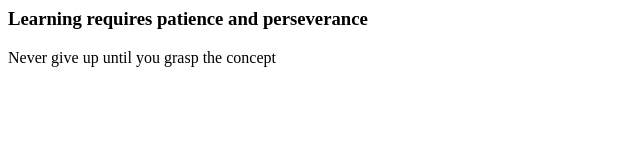
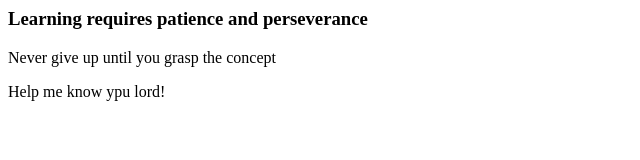
Before and after one commit to Ngozi-Ihemelandu/hello-world, a plain HTML site: page index.html in a window 1280 px wide. Shown: the whole page, without its empty margins (0-640 px from the left). Drawn offline with Linux system fonts and the light colour scheme.

Commit message:
slow and steady wins

```diff
--- a/index.html
+++ b/index.html
@@ -1,2 +1,3 @@
 <h3>Learning requires patience and perseverance</h3>
 <p>Never give up until you grasp the concept</p>
+<div>Help me know ypu lord!</div>
```
